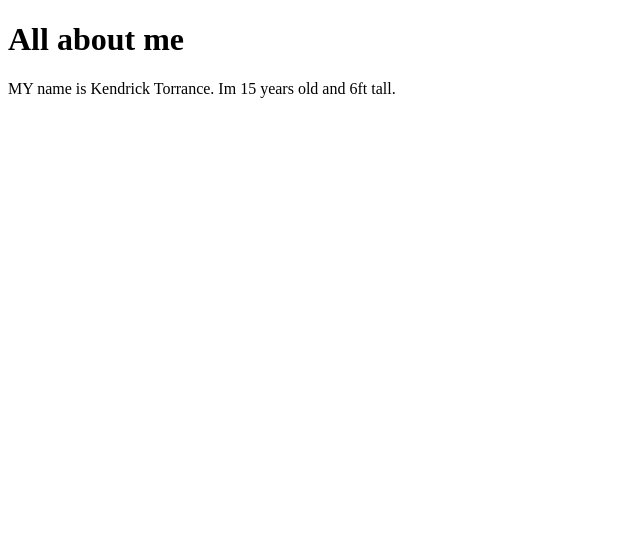
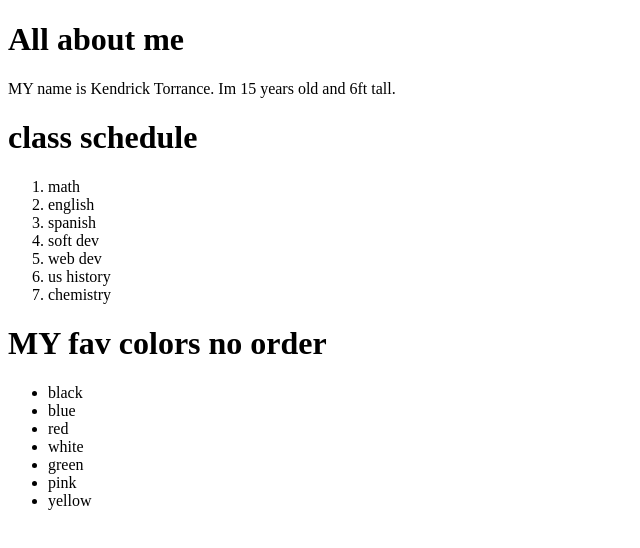
Before and after one commit to Kenny2Solid/htmlassignments, a plain HTML site: page index.html in a window 1280 px wide. Shown: the whole page, without its empty margins (0-640 px from the left). Drawn offline with Linux system fonts and the light colour scheme.

Commit message:
assignment.pt2

```diff
--- a/index.html
+++ b/index.html
@@ -9,6 +9,31 @@
 <h1>All about me</h1>
 <p>MY name is Kendrick Torrance.
     Im 15 years old and 6ft tall.</p>
+<!--YOOOOOOO-->
+<h1>class schedule</h1>
+<ol>
+    <li>math</li>
+    <li>english</li>
+    <li>spanish</li>
+    <li>soft dev </li>
+    <li>web dev </li>
+    <li>us history </li>
+    <li>chemistry</li>
+</ol>
 
-<!--YOOOOOOO-->
+<h1>MY fav colors no order</h1>
+<ul>
+    <li>black</li>
+    <li>blue</li>
+    <li>red</li>
+    <li>white</li>
+    <li>green</li>
+    <li>pink </li>
+    <li>yellow</li>
+</ul>
+
+
+
+
+
 </body>
```
